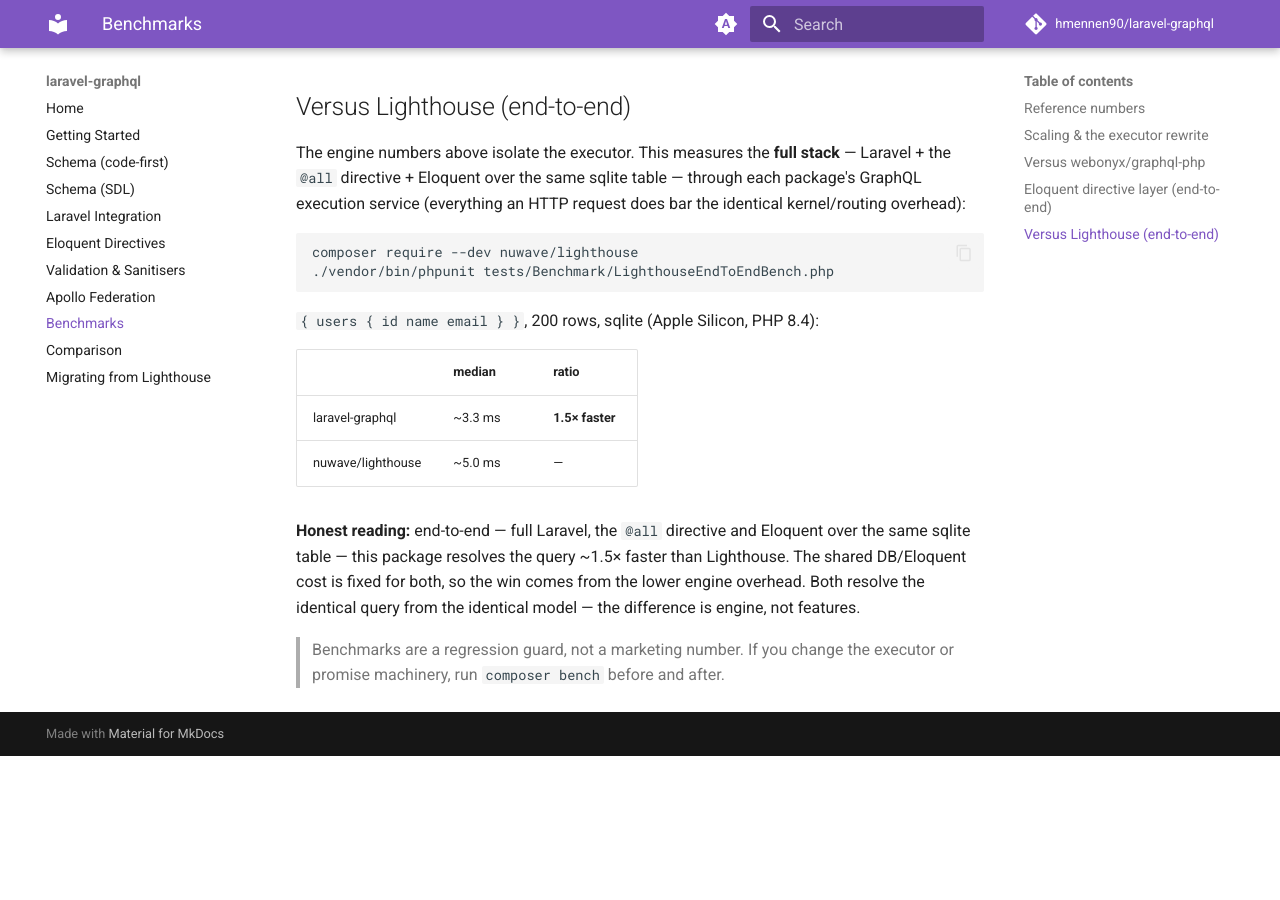
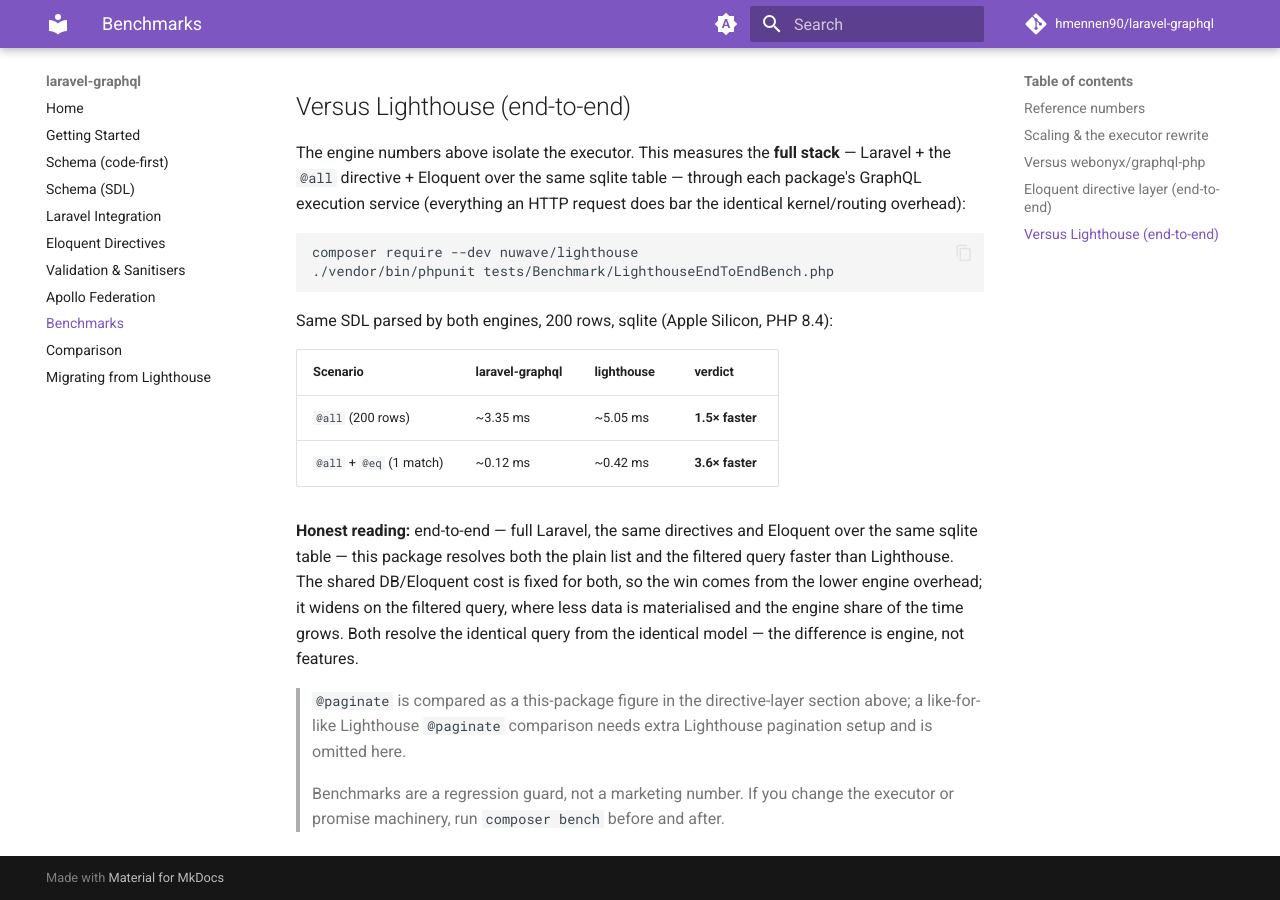
Before and after one commit to hmennen90/laravel-graphql, an MkDocs documentation site: the page built from docs/benchmarks.md, in a window 1280 px wide and 900 px high, scrolled down 2948 px. Built offline with MkDocs 1.6.1 and Material for MkDocs 9.7.7, drawn with Linux system fonts in a browser that asks for light colours; comment, search, counter and statistics services are not loaded; before the commit the page ends 3704 px from its top, so only the background shows below that.

Commit message:
test(bench): compare @all and @all+@eq against Lighthouse end-to-end
Extends the Lighthouse benchmark to run the shared directive scenarios through both
engines: @all ~1.5x faster, @all+@eq ~3.6x faster. Disables Lighthouse schema cache to
avoid stale schemas; @paginate omitted (needs extra Lighthouse setup). Docs updated.

Co-Authored-By: Claude Opus 4.8 (1M context) <noreply@anthropic.com>

````diff
--- a/docs/benchmarks.md
+++ b/docs/benchmarks.md
@@ -119,18 +119,23 @@ composer require --dev nuwave/lighthouse
 ./vendor/bin/phpunit tests/Benchmark/LighthouseEndToEndBench.php
 ```
 
-`{ users { id name email } }`, 200 rows, sqlite (Apple Silicon, PHP 8.4):
+Same SDL parsed by both engines, 200 rows, sqlite (Apple Silicon, PHP 8.4):
 
-| | median | ratio |
-|---|---|---|
-| laravel-graphql | ~3.3 ms | **1.5× faster** |
-| nuwave/lighthouse | ~5.0 ms | — |
+| Scenario | laravel-graphql | lighthouse | verdict |
+|---|---|---|---|
+| `@all` (200 rows) | ~3.35 ms | ~5.05 ms | **1.5× faster** |
+| `@all` + `@eq` (1 match) | ~0.12 ms | ~0.42 ms | **3.6× faster** |
 
-**Honest reading:** end-to-end — full Laravel, the `@all` directive and Eloquent over
-the same sqlite table — this package resolves the query ~1.5× faster than Lighthouse.
-The shared DB/Eloquent cost is fixed for both, so the win comes from the lower engine
-overhead. Both resolve the identical query from the identical model — the difference is
-engine, not features.
+**Honest reading:** end-to-end — full Laravel, the same directives and Eloquent over the
+same sqlite table — this package resolves both the plain list and the filtered query
+faster than Lighthouse. The shared DB/Eloquent cost is fixed for both, so the win comes
+from the lower engine overhead; it widens on the filtered query, where less data is
+materialised and the engine share of the time grows. Both resolve the identical query
+from the identical model — the difference is engine, not features.
+
+> `@paginate` is compared as a this-package figure in the directive-layer section above;
+> a like-for-like Lighthouse `@paginate` comparison needs extra Lighthouse pagination
+> setup and is omitted here.
 
 > Benchmarks are a regression guard, not a marketing number. If you change the
 > executor or promise machinery, run `composer bench` before and after.
````
Also changed, not shown: 1 other file.
